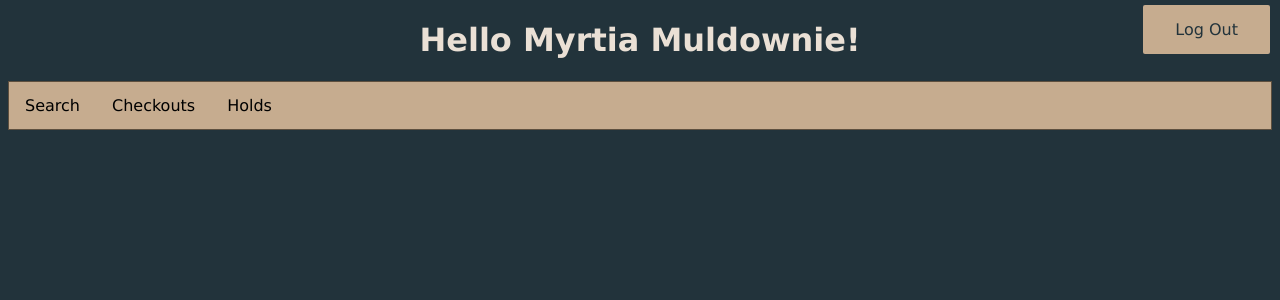
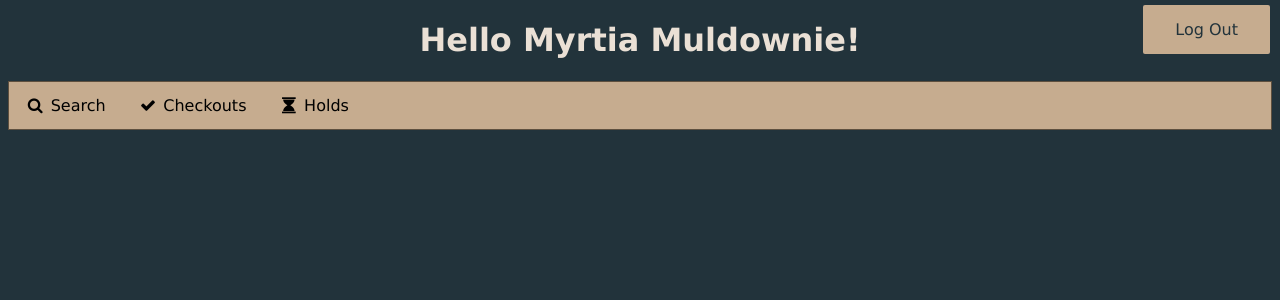
Before and after one commit to fizharoon/LibraryApplication, a Flask app: template Project/templates/user.html in a window 1280 px wide. Shown: the top 300 px of the page. Run offline with Flask 2, Linux system fonts and the light colour scheme; the template is opened without the code that fills it, so the values that code supplies are empty; a user stored in the database is signed in.

Commit message:
Added icons on user page

```diff
--- a/Project/templates/user.html
+++ b/Project/templates/user.html
@@ -2,6 +2,7 @@
 <html>
 <head>
     <link rel= "stylesheet" type= "text/css" href= "{{ url_for('static',filename='styles/user.css') }}">
+    <link rel="stylesheet" href="https://cdnjs.cloudflare.com/ajax/libs/font-awesome/4.7.0/css/font-awesome.min.css">
     <title>Welcome {{session.u_name}}</title>
 </head>
 
@@ -9,9 +10,9 @@
     <h1>Hello {{session.u_name}}!</h1>
     <button onclick="logout()" class="logout">Log Out</button>
     <div class="tab">
-        <button class="tablinks" onclick="openTask(event, 'Search');searchBooksByTitle()">Search</button>
-        <button class="tablinks" onclick="openTask(event, 'Checkouts');currentCheckouts()">Checkouts</button>
-        <button class="tablinks" onclick="openTask(event, 'Holds');currentHolds()">Holds</button>
+        <button class="tablinks" onclick="openTask(event, 'Search');searchBooksByTitle()"><i class="fa fa-fw fa-search"></i> Search</button>
+        <button class="tablinks" onclick="openTask(event, 'Checkouts');currentCheckouts()"><i class="fa fa-fw fa-check"></i> Checkouts</button>
+        <button class="tablinks" onclick="openTask(event, 'Holds');currentHolds()"><i class="fa fa-fw fa-hourglass"></i> Holds</button>
       </div>
 
       <!-- Tab content -->
```
